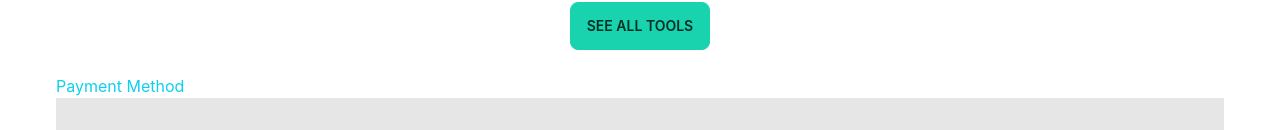
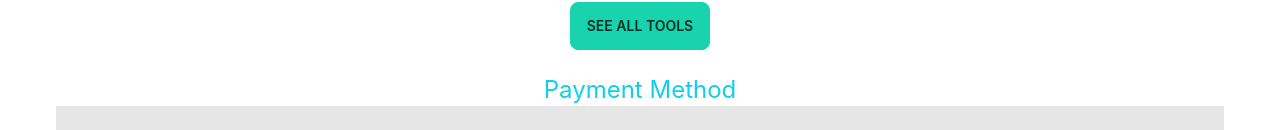
Before and after one commit to Razib-Debnath16/Manufacturer_website_client_pb, a React (Create React App) app: page / in a window 1280 px wide. Shown: the part 670-800 px from the top of the page. Built offline with nearby package versions, Linux system fonts and the light colour scheme; no server answers.

Commit message:
adding homePay

```diff
--- a/src/Pages/Dashboard/Payment/HomePay/HomePay.js
+++ b/src/Pages/Dashboard/Payment/HomePay/HomePay.js
@@ -5,7 +5,7 @@ import img2 from '../../../../Assets/Images/Payment/credit card2.jpg';
 const HomePay = () => {
     return (
         <div>
-            <h2 className='text-secondary'>Payment Method</h2>
+            <h2 className='text-secondary text-center text-2xl'>Payment Method</h2>
             <div class="hero min-h-screen bg-base-200">
                 <div class="hero-content flex-col lg:flex-row">
                     <img src={img1} class="max-w-sm rounded-lg shadow-2xl" alt='' />
```
